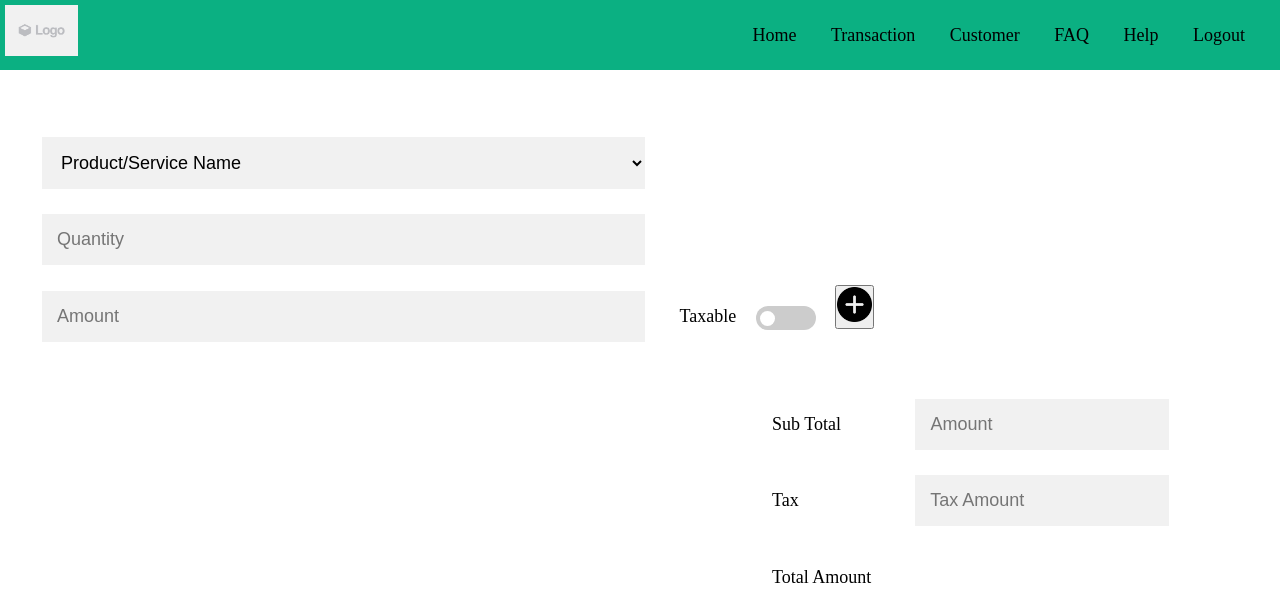
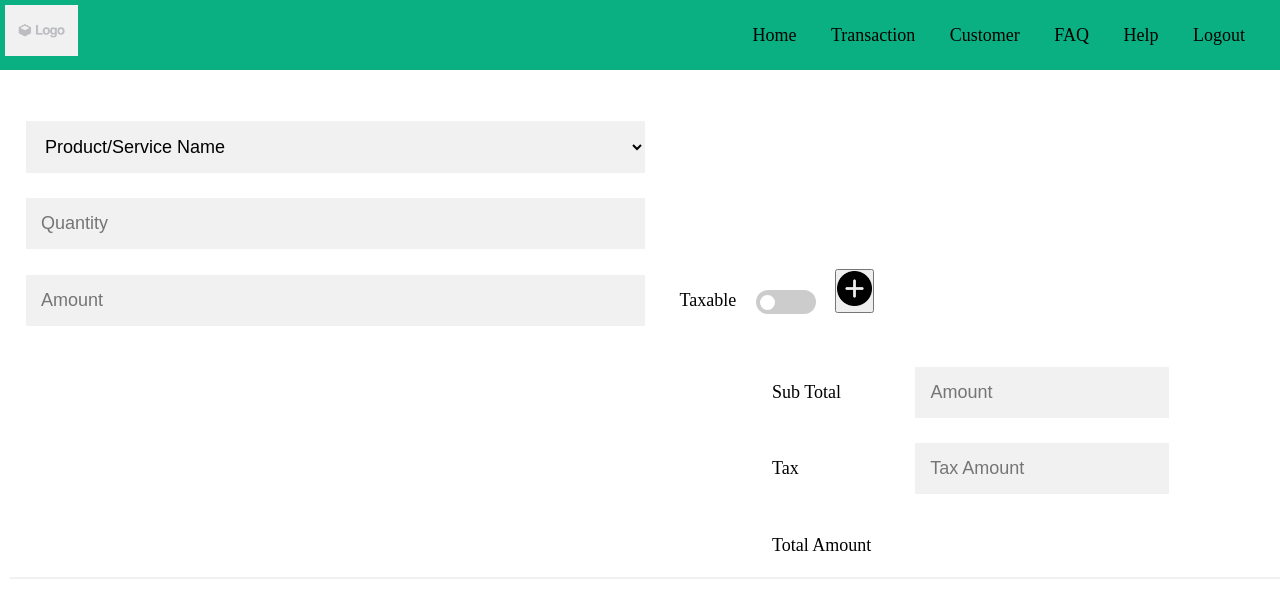
Before and after one commit to priyanka2011-sudo/hack_payment, a PHP site: page /initiation1.php in a window 1280 px wide. Shown: the top 605 px of the page. Run offline with PHP 8.4, Linux system fonts and the light colour scheme; a user stored in the database is signed in.

Commit message:
Update initiation1.php

```diff
--- a/initiation1.php
+++ b/initiation1.php
@@ -1,6 +1,6 @@
 <?php include "header.php"; ?>
         <form name="form" action="#" onsubmit="return isValid();" method="post">
-        <div class="container">
+        <div class="div">
 
             <div class='col-75'>
 
```
